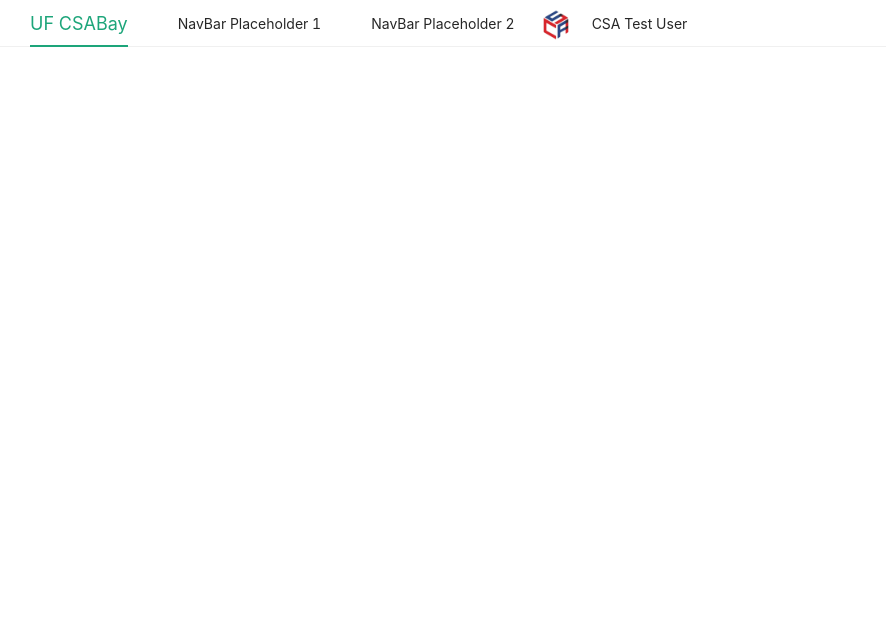
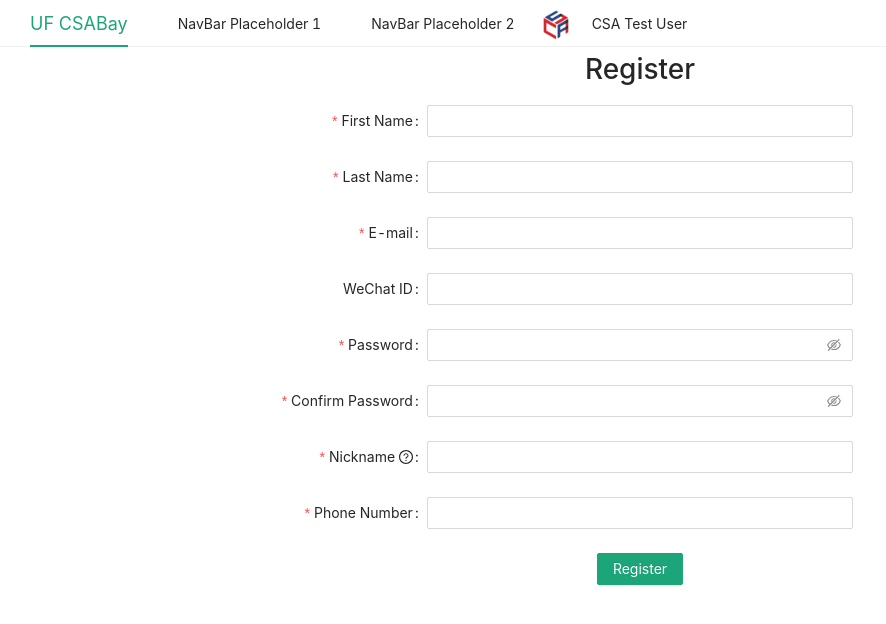
Before and after one commit to yang-shida/CSABay, a React (Create React App) app: page / in a window 1280 px wide. Shown: the top 624 px of the page, without its empty margins (0-886 px from the left). Built offline with nearby package versions, Linux system fonts and the light colour scheme.

Commit message:
tentative signup page

```diff
--- a/src/App.js
+++ b/src/App.js
@@ -3,10 +3,12 @@ import { Button } from 'antd';
 import './App.less';
 
 import NavBar from './components/NavBar'
+import SignupForm from './components/SignupForm'
 
 const App = () => (
   <div className="App">
     <NavBar></NavBar>
+    <SignupForm></SignupForm>
   </div>
 );
 
--- a/src/components/SignupForm.js
+++ b/src/components/SignupForm.js
@@ -0,0 +1,202 @@
+import React, { useState } from 'react';
+import {
+  Form,
+  Input,
+  Tooltip,
+  Cascader,
+  Select,
+  Row,
+  Col,
+  Checkbox,
+  Button,
+  AutoComplete,
+} from 'antd';
+import { QuestionCircleOutlined } from '@ant-design/icons';
+
+const formItemLayout = {
+    labelCol: {
+      xs: {
+        span: 24,
+      },
+      sm: {
+        span: 8,
+      },
+    },
+    wrapperCol: {
+      xs: {
+        span: 24,
+      },
+      sm: {
+        span: 8,
+      },
+    },
+};
+
+const tailFormItemLayout = {
+    wrapperCol: {
+        xs: {
+            span: 24,
+        },
+        sm: {
+            span: 24,
+        },
+    },
+}
+
+const SignupForm = () => {
+
+    const onFinish = () =>{
+
+    }
+
+
+
+    return (
+        <div>
+            <h1>Register</h1>
+            <Form
+                {...formItemLayout}
+                name="signup"
+                onFinish={onFinish}
+            >
+
+                <Form.Item
+                    name="first-name"
+                    label="First Name"
+                    rules={[
+                        {
+                            required: true,
+                            message: 'Please input your first name!',
+                        },
+                    ]
+                    }
+                >
+                    <Input />
+                </Form.Item>
+
+                <Form.Item
+                    name="last-name"
+                    label="Last Name"
+                    rules={[
+                        {
+                            required: true,
+                            message: 'Please input your last name!',
+                        },
+                    ]
+                    }
+                >
+                    <Input />
+                </Form.Item>
+
+                <Form.Item
+                    name="email"
+                    label="E-mail"
+                    rules={[
+                        {
+                            type: 'email',
+                            message: 'Please input a valid E-mail!'
+                        },
+                        {
+                            required: true,
+                            message: 'Please input your E-mail!',
+                        },
+                    ]}
+                >
+                    <Input />
+                </Form.Item>
+
+                <Form.Item
+                    name="wechat-id"
+                    label="WeChat ID"
+                >
+                    <Input />
+                </Form.Item>
+
+                <Form.Item
+                    name="password"
+                    label="Password"
+                    rules={[
+                        {
+                            required: true,
+                            message: 'Please input your password!',
+                        },
+                    ]}
+                    hasFeedback
+                >
+                    <Input.Password />
+                </Form.Item>
+
+                <Form.Item
+                    name="confirm"
+                    label="Confirm Password"
+                    dependencies={['password']}
+                    hasFeedback
+                    rules={[
+                        {
+                            required: true,
+                            message: 'Please confirm your password!',
+                        },
+                        ({ getFieldValue }) => ({
+                            validator(_, value) {
+                            if (!value || getFieldValue('password') === value) {
+                                return Promise.resolve();
+                            }
+
+                            return Promise.reject('The two passwords that you entered do not match!');
+                            },
+                        }),
+                    ]}
+                >
+                    <Input.Password />
+                </Form.Item>
+
+                <Form.Item
+                    name="nickname"
+                    label={
+                    <span>
+                        Nickname&nbsp;
+                        <Tooltip title="What do you want others to call you?">
+                        <QuestionCircleOutlined />
+                        </Tooltip>
+                    </span>
+                    }
+                    rules={[
+                        {
+                            required: true,
+                            message: 'Please input your nickname!',
+                            whitespace: true,
+                        },
+                    ]}
+                >
+                    <Input />
+                </Form.Item>
+
+                <Form.Item
+                    name="phone"
+                    label="Phone Number"
+                    rules={[
+                    {
+                        required: true,
+                        message: 'Please input your phone number!',
+                    },
+                    ]}
+                >
+                    <Input
+                    style={{
+                        width: '100%',
+                    }}
+                    />
+                </Form.Item>
+
+                <Form.Item {...tailFormItemLayout}>
+                    <Button type="primary" htmlType="submit">
+                        Register
+                    </Button>
+                </Form.Item>
+
+            </Form>
+        </div>
+    )
+}
+
+export default SignupForm
```
